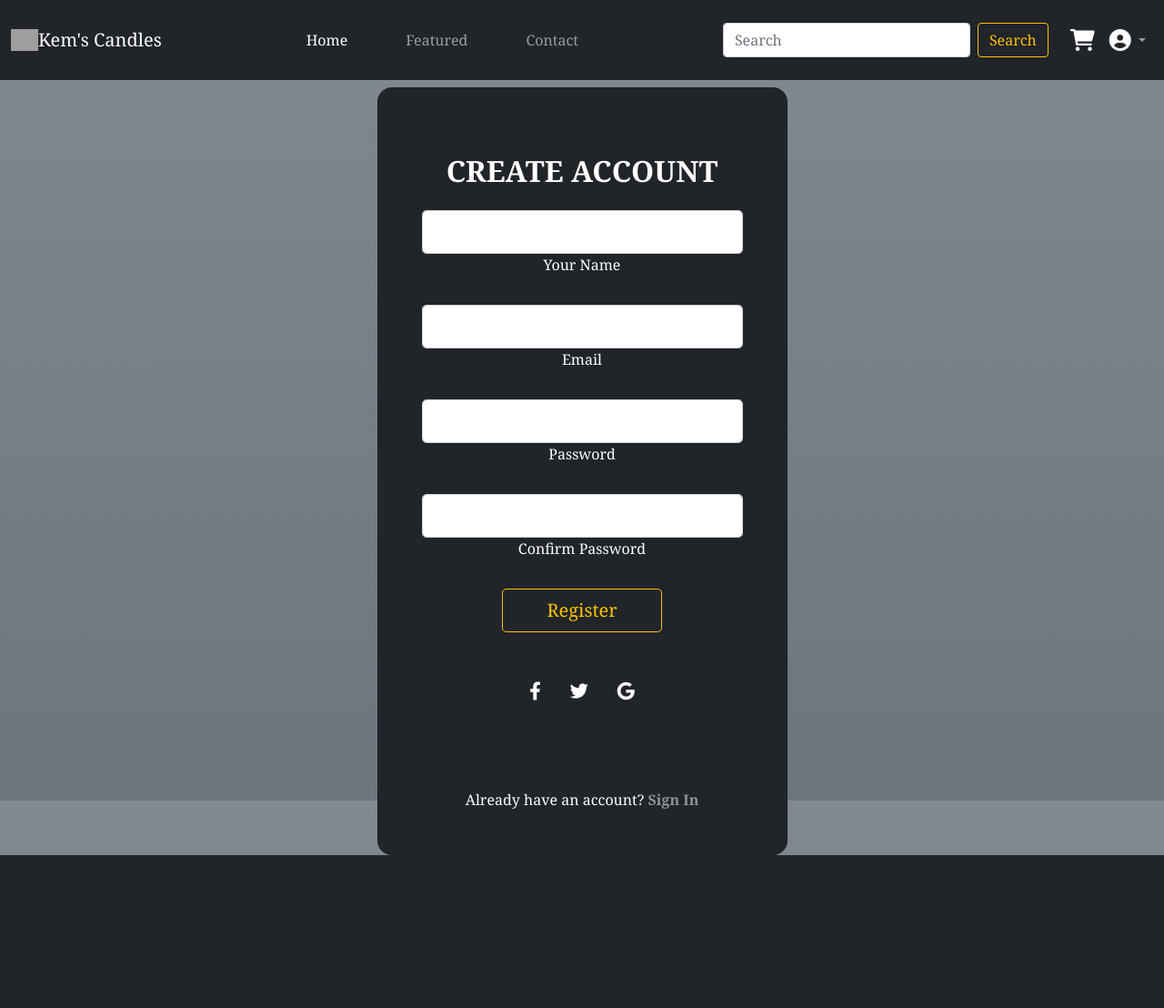
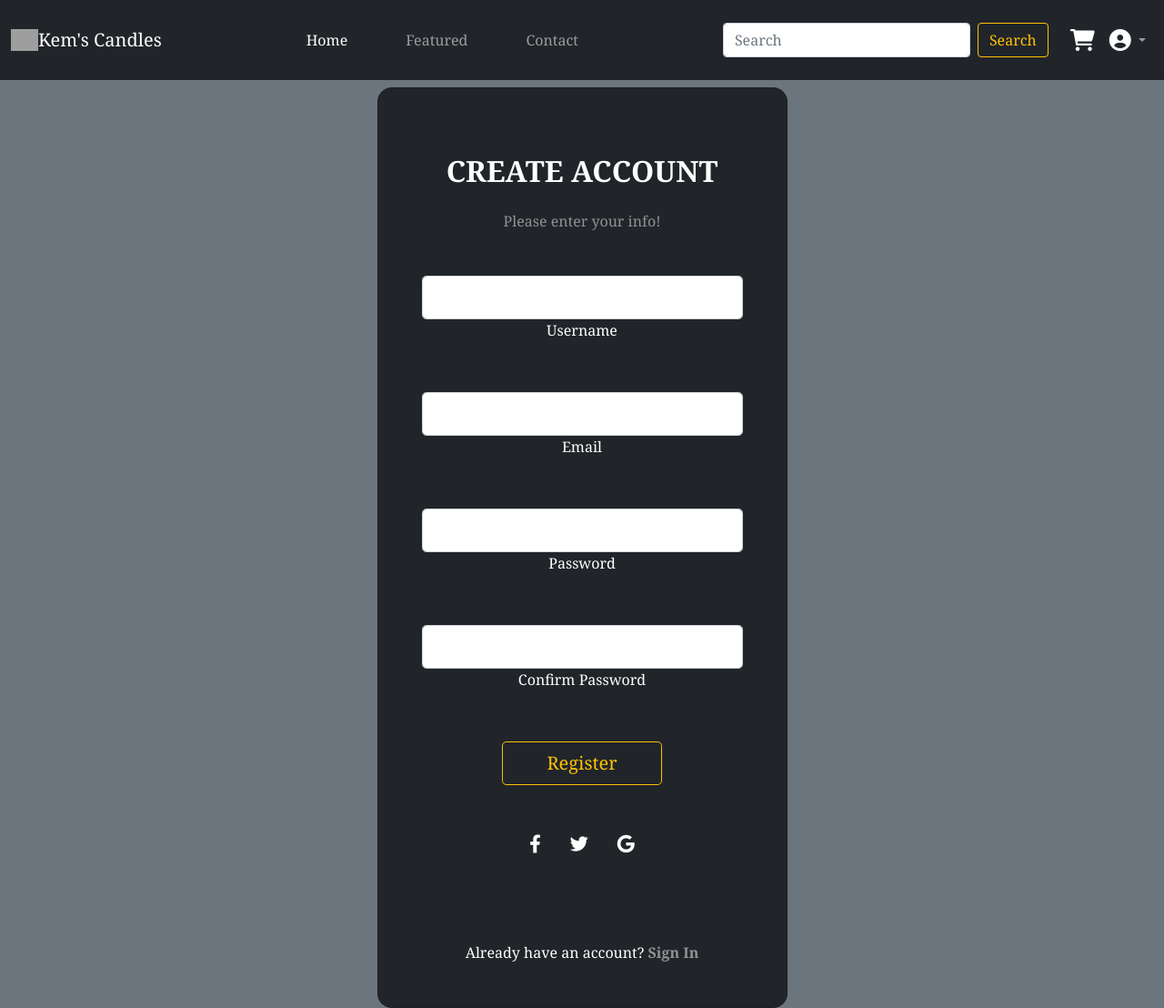
Before and after one commit to BallsAngus/candles, a PHP site: page /register.php in a window 1280 px wide. Shown: the whole page at 91% size. Before the commit the page ends 940 px from the top, so only its background shows below. Run offline with PHP 8.4, Linux system fonts and the light colour scheme; some libraries are stand-ins or nearby versions; grey boxes are pictures that could not be loaded.

Commit message:
added register account functions

```diff
--- a/cart.php
+++ b/cart.php
@@ -2,10 +2,12 @@
 
 session_start();
 
+require_once ("php/AccountDb.php");
 require_once ("php/CreateDb.php");
 require_once ("php/component.php");
 
 $db = new CreateDb("Productdb", "Producttb");
+$acctdb = new AccountDb("Accountdb", "Accounttb");
 
 if (isset($_POST['remove'])){
   if ($_GET['action'] == 'remove'){
--- a/index.php
+++ b/index.php
@@ -3,11 +3,13 @@
 //start session to access products
 session_start();
 
+require_once ("php/AccountDb.php");
 require_once('./php/CreateDb.php');
 require_once('./php/component.php');
 
 // create instance of CreateDb class
 $database = new CreateDb("ProductDb", "ProductTb");
+$acctdb = new AccountDb("Accountdb", "Accounttb");
 
 if (isset($_POST['add'])) {
     // for checking functionality
@@ -23,7 +25,7 @@ if (isset($_POST['add'])) {
             $item_array = array('product_id' => $_POST['product_id']);
 
             $_SESSION['cart'][$count] = $item_array;
-            print_r($_SESSION['cart']);
+            //print_r($_SESSION['cart']);
         }
 
     } else {
@@ -31,7 +33,7 @@ if (isset($_POST['add'])) {
 
         // create new session var
         $_SESSION['cart'][0] = $item_array;
-        print_r($_SESSION['cart']);
+        //print_r($_SESSION['cart']);
     }
 }
 
--- /dev/null
+++ b/php/AccountDb.php
@@ -0,0 +1,75 @@
+<?php
+
+class AccountDb {
+    public $servername;
+    public $username;
+    public $password;
+    public $dbname;
+    public $tablename;
+    public $con;
+
+    public function __construct($dbname = "NewDb", $tablename = "AccountDb", $servername = "localhost", $username = "root", $password ="")
+    {
+        $this->dbname = $dbname;
+        $this->tablename = $tablename;
+        $this->servername = $servername;
+        $this->password = $password;
+
+        // create connection
+        $this->con = mysqli_connect($servername, $username, $password);
+
+        // check connection
+        if (!$this->con) {
+            die("Connection failed:" . mysqli_connect_error());
+        }
+
+        // query
+        $sql = "CREATE DATABASE IF NOT EXISTS $dbname";
+
+        // execute query
+        if (mysqli_query($this->con, $sql)) {
+            $this->con = mysqli_connect($servername, $username, $password, $dbname);
+            // sql to create new table
+            $sql = "CREATE TABLE IF NOT EXISTS $tablename
+                    (id INT(11) NOT NULL AUTO_INCREMENT PRIMARY KEY,
+                    username VARCHAR (25) NOT NULL,
+                    user_password VARCHAR (100),
+                    email VARCHAR(50),
+                    logged_in TINYINT(1)
+                    );";
+
+            if (!mysqli_query($this->con, $sql)) {
+                echo "Error creating table :" . mysqli_error($this->con);
+            }
+
+        } else {
+            return false;
+        }
+
+    }
+
+    // get product from database
+    public function getData() {
+        $sql = "SELECT * FROM $this->tablename";
+        $result = mysqli_query($this->con, $sql);
+
+        if (mysqli_num_rows($result) > 0) {
+            return $result;
+        }
+    }
+
+    // insert new account data into database
+    public function insert($sql) {
+        if (mysqli_query($this->con, $sql)) {
+            echo "<script>alert('Successfully registered!')</script>";
+            echo "<script>window.location = 'account.php'</script>";
+        } else {
+            echo "<script>alert('Error registering!')</script>";
+            echo "<script>window.location = 'account.php'</script>";
+        }
+    }
+
+    public function validate() {
+
+    }
+}
--- a/register.php
+++ b/register.php
@@ -1,3 +1,81 @@
+<?php
+
+session_start();
+
+require_once ("php/AccountDb.php");
+require_once ("php/CreateDb.php");
+require_once ("php/component.php");
+
+$db = new CreateDb("Productdb", "Producttb");
+$acctdb = new AccountDb("Accountdb", "Accounttb");
+$username = $email = $password = "";
+$nameErr = $emailErr = $passwdErr = $confirmErr = "";
+$validated = True;
+
+if (isset($_POST['register'])) {
+
+    // Validate username
+    if (empty($_POST['username'])) {
+        $nameErr = "Username is required";
+        $validated = False;
+    } else {
+        $username =  $_POST['username'];
+        $validated = True;
+    }
+
+    // Validate email
+    if (empty($_POST['email'])) {
+        $emailErr = "Email is required";
+        $validated = False;
+    } else {
+        if (!filter_var($_POST['email'], FILTER_VALIDATE_EMAIL)) {
+            $emailErr = "Invalid email format";
+            $validated = False;
+        } else {
+            $email = $_POST['email'];
+            $validated = True;
+        }
+    }
+
+    // Validate password
+    if (empty($_POST['user_password'])) {
+        $passwdErr = "Password is required";
+        $validated = False;
+    } else {
+        $uppercase = preg_match('@[A-Z]@', $_POST['user_password']);
+        $lowercase = preg_match('@[a-z]@', $_POST['user_password']);
+        $number    = preg_match('@[0-9]@', $_POST['user_password']);
+        $specialChars = preg_match('@[^\w]@', $_POST['user_password']);
+        if(!$uppercase || !$lowercase || !$number || !$specialChars || strlen($_POST['user_password']) < 8) {
+            $passwdErr = "Password should be at least 8 characters in length and should include at least one upper case letter, one number, and one special character.";
+            $validated = False;
+        } else {
+            $password =  $_POST['user_password'];
+            $validated = True;
+        }
+    }
+
+    if (empty($_POST['confirm'])) {
+        $confirmErr = "Please retype your password";
+        $validated = False;
+    } else {
+            if(strcmp($password, $_POST['confirm']) != 0) {
+                $confirmErr = "Passwords do not match.";
+                $validated = False;
+            } else {
+                $validated = True;
+            }
+    }
+
+    if ($validated) {
+        $sql = "INSERT INTO Accounttb VALUES (default, '$username',
+                '$password', '$email', 0)";
+        $acctdb->insert($sql);
+    }
+}
+
+?>
+
 <!DOCTYPE html>
 <html lang="en">
 <head>
@@ -11,11 +89,12 @@
     <link href="https://cdn.jsdelivr.net/npm/bootstrap@5.0.2/dist/css/bootstrap.min.css" rel="stylesheet" integrity="sha384-EVSTQN3/azprG1Anm3QDgpJLIm9Nao0Yz1ztcQTwFspd3yD65VohhpuuCOmLASjC" crossorigin="anonymous">
     <link rel="stylesheet" href="https://cdnjs.cloudflare.com/ajax/libs/font-awesome/6.1.2/css/all.css" integrity="sha512-9nqhm3FWfB00id4NJpxK/wV1g9P2QfSsEPhSSpT+6qrESP6mpYbTfpC+Jvwe2XY27K5mLwwrqYuzqMGK5yC9/Q==" crossorigin="anonymous" referrerpolicy="no-referrer" />
 </head>
-<body class="d-flex flex-column min-vh-100 bg-secondary bg-gradient">
+<body class="d-flex flex-column min-vh-100 bg-secondary">
     <?php
         require_once('php/header.php');
     ?>
-    <section class="vh-100">
+
+    <section class="vh-100 mb-5 mt-5">
         <div class="container py-5 h-100">
             <div class="row d-flex justify-content-center align-items-center h-100">
                 <div class="col-12 col-md-8 col-lg-6 col-xl-5">
@@ -25,35 +104,41 @@
                             <div class="mb-md-5 mt-md-4 pb-5">
 
                                 <h2 class="fw-bold mb-4 text-uppercase">CREATE ACCOUNT</h2>
+                                <p class="text-white-50 mb-5">Please enter your info!</p>
 
+                                <form action="<?php echo htmlspecialchars($_SERVER['PHP_SELF']);?>" method="post">
                                     <div class="form-outline form-white mb-4">
-                        <input type="name" id="typeNmailX" class="form-control form-control-lg" />
-                        <label class="form-label" for="typeEmailX">Your Name</label>
+                                        <input type="text" id="typeUsername" class="form-control form-control-lg" name="username" value="<?php echo $username;?>"/>
+                                        <label class="form-label" for="typeUsername">Username</label>
+                                        <p class="text-white-50 mb-5"><?php echo $nameErr;?></p>
                                     </div>
 
                                     <div class="form-outline form-white mb-4">
-                        <input type="email" id="typeEmailX" class="form-control form-control-lg" />
-                        <label class="form-label" for="typeEmailX">Email</label>
+                                        <input type="email" id="typeEmail" class="form-control form-control-lg" name="email" value="<?php echo $email;?>"/>
+                                        <label class="form-label" for="typeEmail">Email</label>
+                                        <p class="text-white-50 mb-5"><?php echo $emailErr;?></p>
                                     </div>
 
                                     <div class="form-outline form-white mb-4">
-                        <input type="password" id="typePasswordX" class="form-control form-control-lg" />
-                        <label class="form-label" for="typePasswordX">Password</label>
+                                        <input type="password" id="typePassword" class="form-control form-control-lg" name="user_password"/>
+                                        <label class="form-label" for="typePassword">Password</label>
+                                        <p class="text-white-50 mb-5"><?php echo $passwdErr;?></p>
                                     </div>
 
                                     <div class="form-outline form-white mb-4">
-                        <input type="confirmPassword" id="retypePasswordX" class="form-control form-control-lg" />
-                        <label class="form-label" for="retypePasswordX">Confirm Password</label>
+                                        <input type="password" id="retypePassword" class="form-control form-control-lg" name="confirm"/>
+                                        <label class="form-label" for="retypePassword">Confirm Password</label>
+                                        <p class="text-white-50 mb-5"><?php echo $confirmErr;?></p>
                                     </div>
 
-                    <button class="btn btn-outline-warning btn-lg px-5 mb-4" type="submit">Register</button>
+                                    <button class="btn btn-outline-warning btn-lg px-5 mb-4" type="submit" name="register">Register</button>
 
                                     <div class="d-flex justify-content-center text-center mt-4 pt-1">
                                         <a href="#!" class="text-white"><i class="fab fa-facebook-f fa-lg"></i></a>
                                         <a href="#!" class="text-white"><i class="fab fa-twitter fa-lg mx-4 px-2"></i></a>
                                         <a href="#!" class="text-white"><i class="fab fa-google fa-lg"></i></a>
                                     </div>
-
+                                </form>
                             </div>
 
                             <div>
@@ -67,7 +152,8 @@
             </div>
         </div>
     </section>
-    <footer class="mt-auto">
+
+    <footer class="mt-auto py-5">
         <div class="end_div"><p>COPYRIGHT</p></div>
         <div class="end_div"><p>©2022 JULIAN TUAZON</p></div>
     </footer>
```
Also changed, not shown: account.php (+4 -4 lines). Lines whose indentation alone changed are shown as unchanged.
